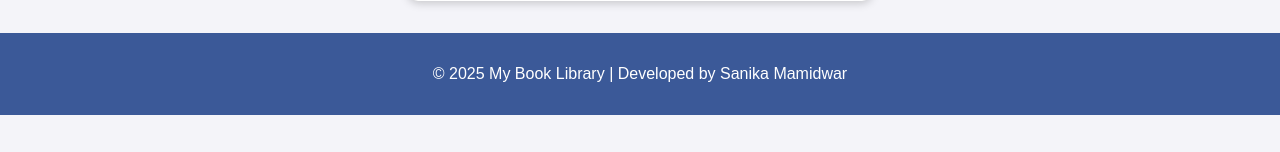
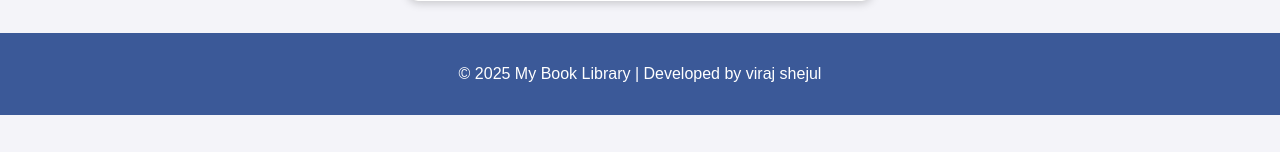
Before and after one commit to virajshejul/books_App, a Flask app: page /add-book in a window 1280 px wide. Shown: the part 648-800 px from the top of the page. Run offline with Flask 3, Linux system fonts and the light colour scheme; a user stored in the database is signed in.

Commit message:
Update footer developer name in base.html

```diff
--- a/templates/base.html
+++ b/templates/base.html
@@ -27,7 +27,7 @@
 </main>
 
 <footer class="footer">
-    <p>&copy; 2025 My Book Library | Developed by Sanika Mamidwar</p>
+    <p>&copy; 2025 My Book Library | Developed by viraj shejul</p>
 </footer>
 
 </body>
```
